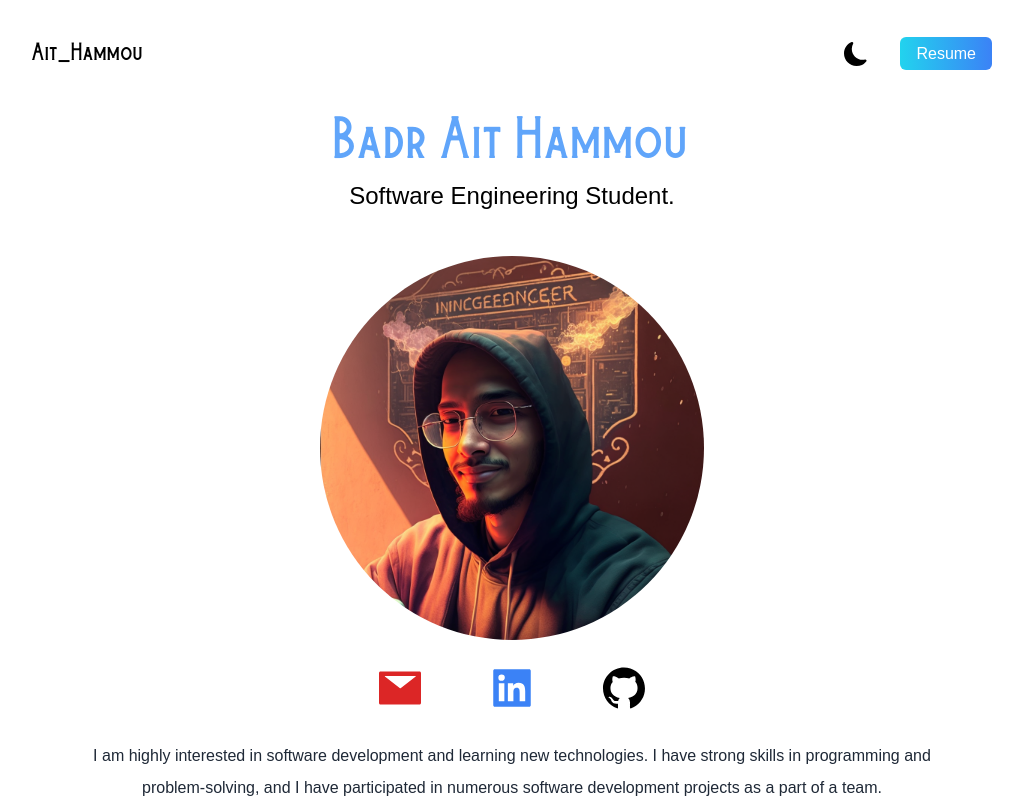
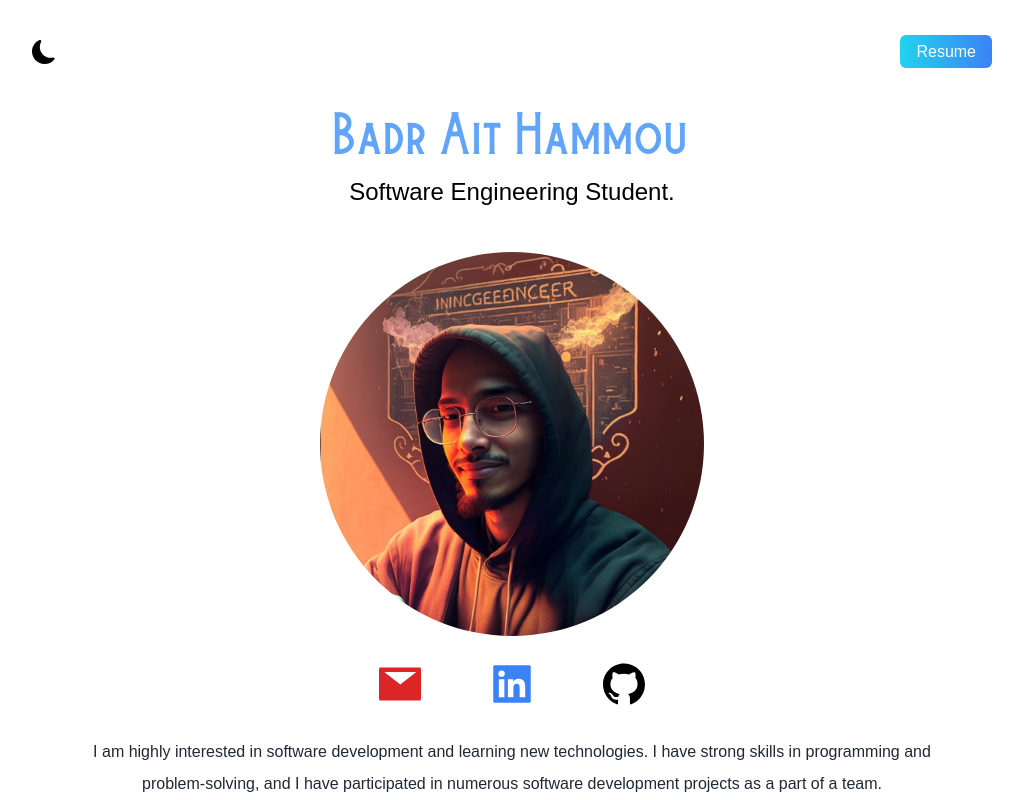
Before and after one commit to Badr-Ait-Hammou/react-portfolio, a Next.js app: page / in a window 1280 px wide. Shown: the top 800 px of the page, without its empty margins (128-1151 px from the left). Built offline with nearby package versions, Linux system fonts and the light colour scheme.

Commit message:
resume and header name

```diff
--- a/pages/index.js
+++ b/pages/index.js
@@ -59,17 +59,19 @@ export default function Home() {
         <section className="min-h-screen">
           <nav className="py-10 mb-1 flex justify-between dark:text-white">
 
-            <h1 className="font-burtons text-xl">Ait_Hammou</h1>
             <ul className="flex items-center">
               <li>
                 <BsMoonFill
-                  onClick={() => setDarkMode(!darkMode)}
-                  className=" cursor-pointer text-2xl"
+                    onClick={() => setDarkMode(!darkMode)}
+                    className=" cursor-pointer text-2xl "
                 />
               </li>
+            </ul>
+            <ul className="flex items-center">
+
               <li>
                 <a
-                  className="bg-gradient-to-r from-cyan-400 text- to-blue-500 text-white px-4 py-2 border-none rounded-md ml-8" href="cv.pdf" download
+                  className="bg-gradient-to-r from-cyan-400 text- to-blue-500 text-white px-4 py-2 border-none rounded-md ml-8" href="Ait_Hammou.pdf" download
                 >
                   Resume
                 </a>
@@ -84,7 +86,7 @@ export default function Home() {
             Software Engineering Student.
           </h3>
           <div className=" mx-auto bg-gradient-to-b from-blue-500-500 rounded-full w-80 h-80 relative overflow-hidden mt-10 md:h-96 md:w-96">
-            <Image src={badr} layout="fill" objectFit="cover" />
+            <Image src={badr} layout="fill"  objectFit="cover" />
           </div>
 
 
@@ -238,7 +240,9 @@ export default function Home() {
               which have been essential to my success in this field.</p>
             <h3 className="text-4xl py-6  text-center dark:text-white ">Some Of My Projects:</h3>
           </div>
+
           <div className="flex flex-col gap-10 py-10 lg:flex-row lg:flex-wrap">
+
             <div className="basis-1/3 flex-1 ">
               <Image
                   className="rounded-lg object-cover object-fill object-center h-full w-full"
@@ -247,6 +251,7 @@ export default function Home() {
                 src={web4}
               />
             </div>
+
             <div className="basis-1/3 flex-1">
               <Image
                   className="rounded-lg object-cover object-fill object-center h-full w-full"
@@ -286,7 +291,7 @@ export default function Home() {
               />
             </div>
           </div>
-
+          <h3 className="text-4xl py-6  text-center dark:text-white ">My Recent Work:</h3>
 
 
 
```
Also changed, not shown: 1 other file (tests, documents, lock files or other folders).
